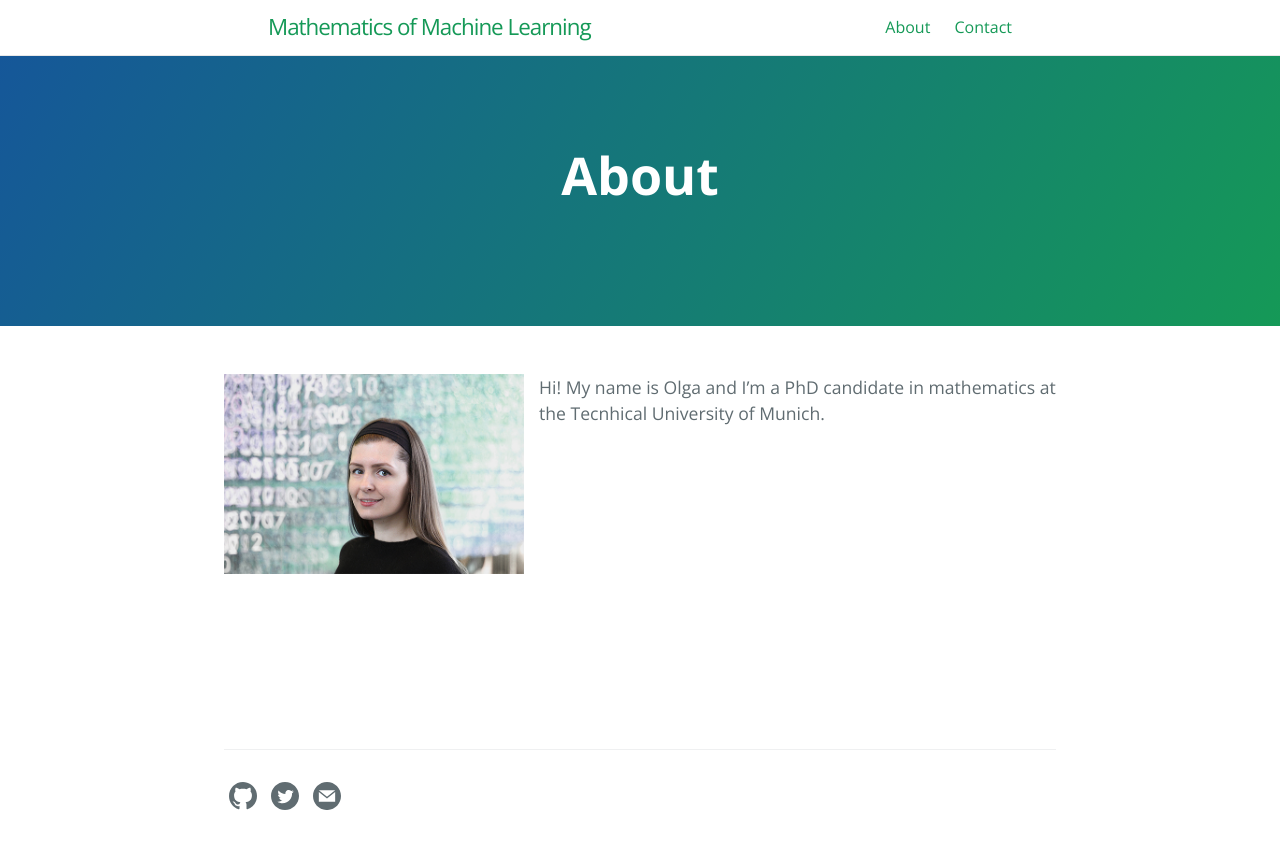
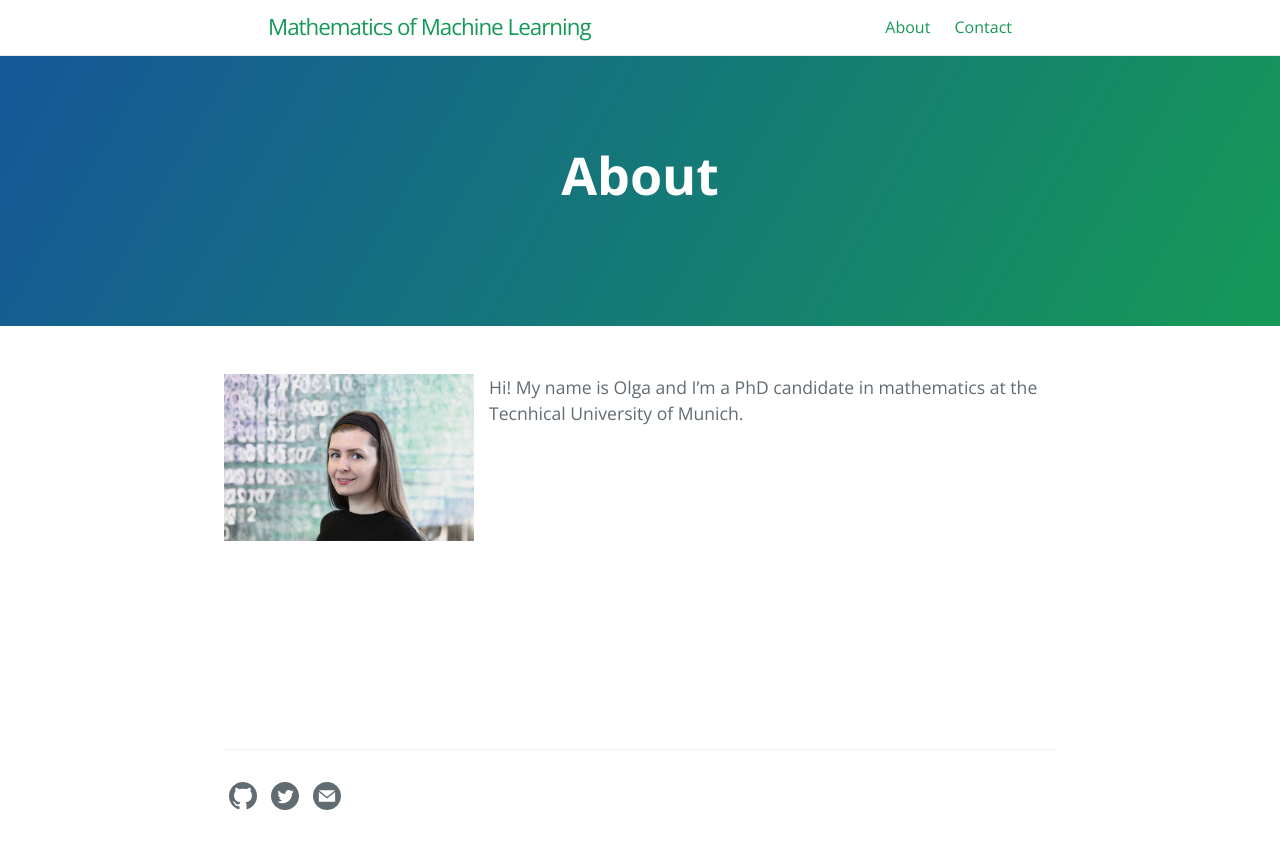
Before and after one commit to olgagraf/olgagraf.github.io, a Jekyll site: the page built from about.md, in a window 1280 px wide. Shown: the top 849 px of the page. Built offline with Jekyll 4.4.1, drawn with Linux system fonts in a browser that asks for light colours.

Commit message:
Update about.md

```diff
--- a/about.md
+++ b/about.md
@@ -7,7 +7,7 @@ ref: about
 order: 0
 ---
 
-<img align="left" src="assets/images/olga.jpg" width="300" height="200" id="hp">
+<img align="left" src="assets/images/olga.jpg" width="250" height="167" id="hp">
 Hi! My name is Olga and I'm a PhD candidate in mathematics at the Tecnhical University of Munich.
 <br>
 <br>
```
